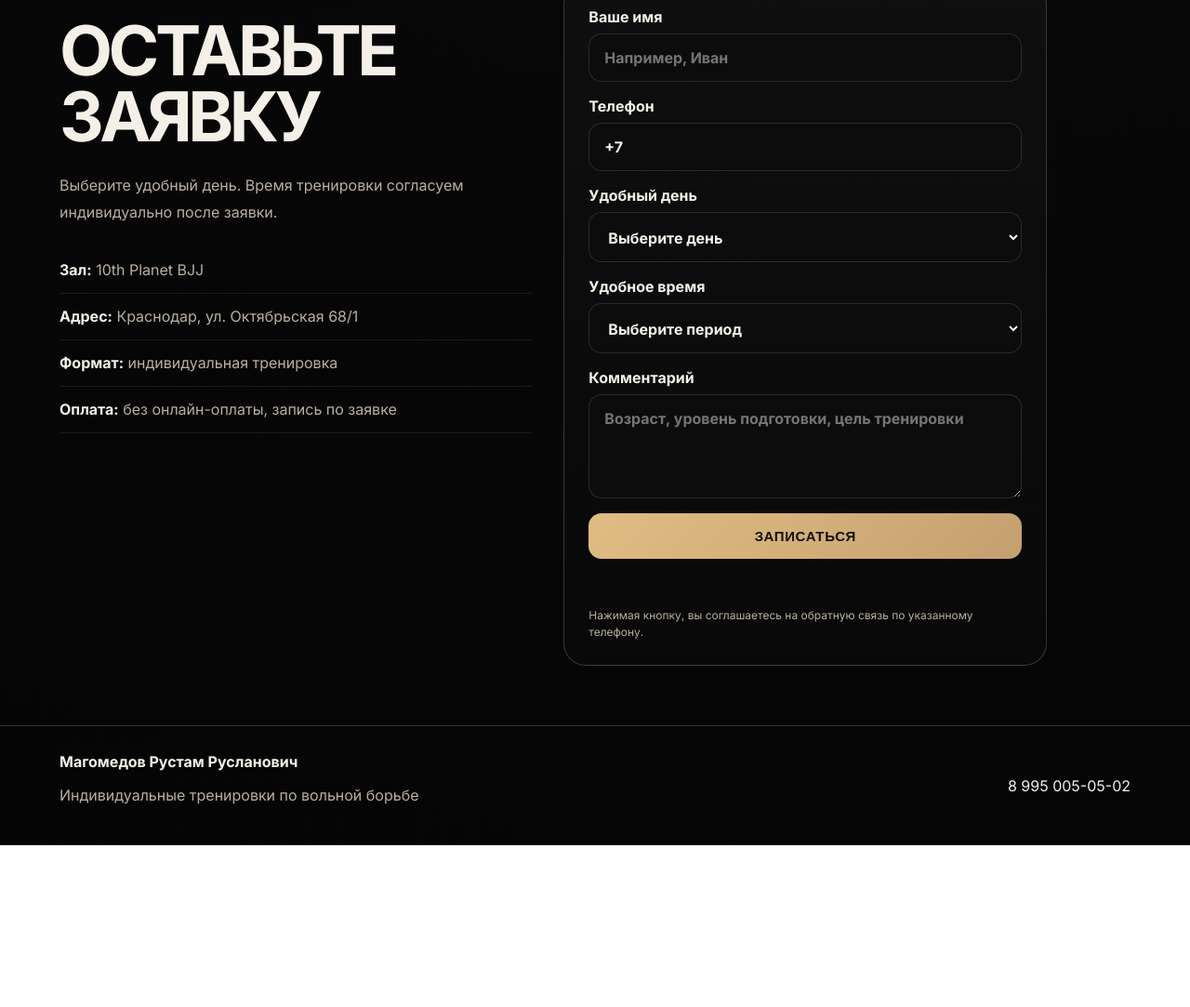
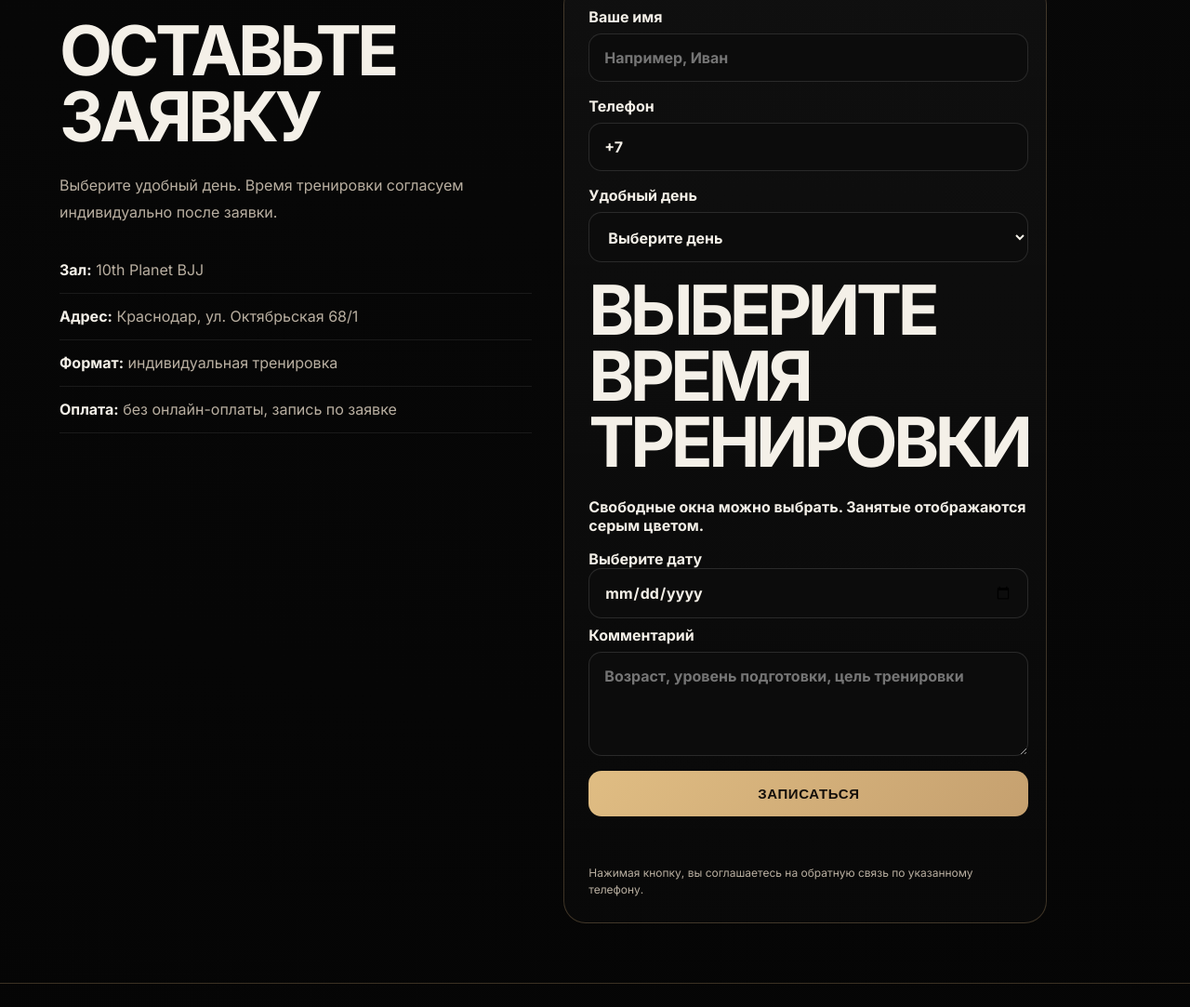
Before and after one commit to rustam-training-site/rustam-training-site, a website: page index.html in a window 1280 px wide. Shown: the part 2094-3177 px from the top of the page at 93% size. Before the commit the page ends 3003 px from the top, so only its background shows below. Drawn offline with Linux system fonts and the light colour scheme.

Commit message:
Update index.html

```diff
--- a/index.html
+++ b/index.html
@@ -129,16 +129,19 @@
           </select>
         </label>
         <label>
-          Удобное время
-          <select name="time" required>
-            <option value="">Выберите период</option>
-            <option>Утро</option>
-            <option>День</option>
-            <option>Вечер</option>
-            <option>Время по договоренности</option>
-          </select>
-        </label>
-        <label>
+          <section class="booking-section">
+  <h2>Выберите время тренировки</h2>
+  <p class="booking-subtitle">Свободные окна можно выбрать. Занятые отображаются серым цветом.</p>
+
+  <div class="date-box">
+    <label for="training-date">Выберите дату</label>
+    <input type="date" id="training-date" name="date">
+  </div>
+
+  <div id="time-slots" class="time-slots"></div>
+
+  <input type="hidden" id="selected-time" name="time">
+</section>
           Комментарий
           <textarea name="comment" rows="4" placeholder="Возраст, уровень подготовки, цель тренировки"></textarea>
         </label>
```
